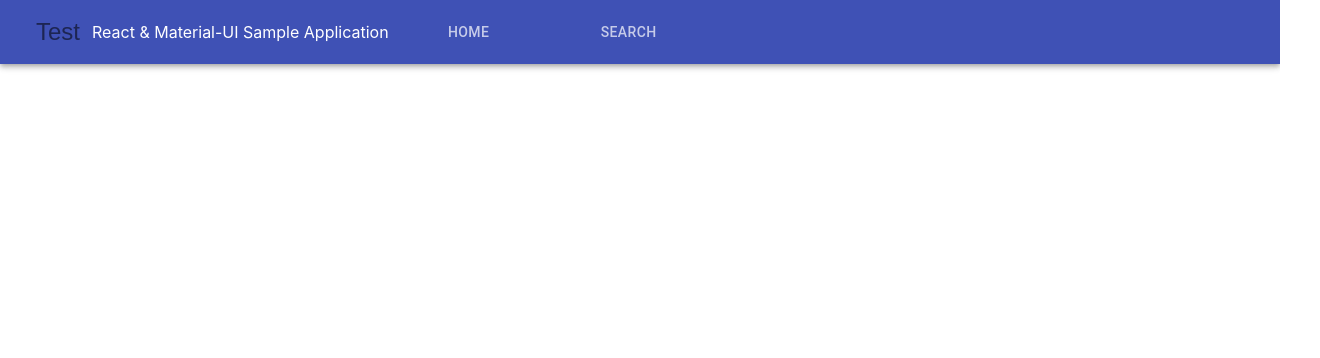
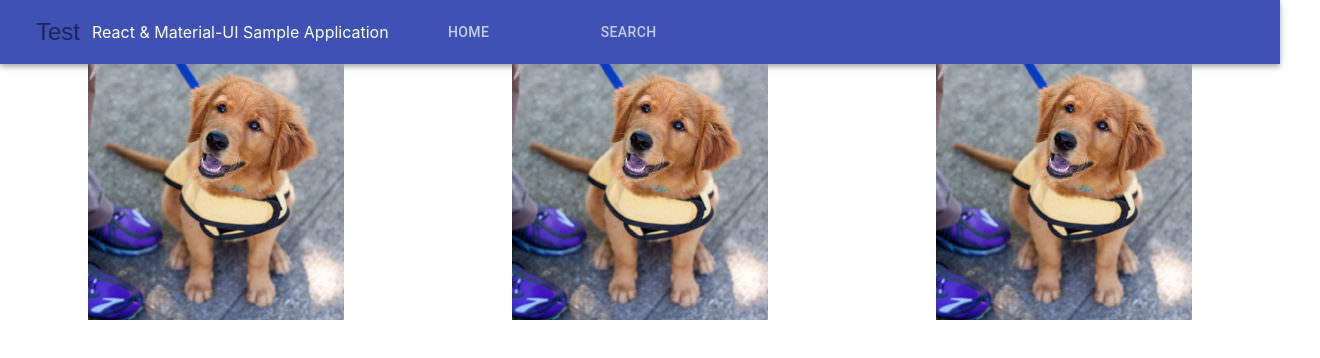
Before and after one commit to zachmkhan/Animal-Adoptions, a React (Create React App) app: page / in a window 1280 px wide. Shown: the top 358 px of the page, 1320 px wide, since content can reach past the window. Built offline with nearby package versions, Linux system fonts and the light colour scheme.

Commit message:
Initial image gallery on home dashboard

```diff
--- a/package.json
+++ b/package.json
@@ -3,6 +3,7 @@
   "version": "0.1.0",
   "private": true,
   "dependencies": {
+    "@material-ui/core": "^4.11.2",
     "@testing-library/jest-dom": "^5.11.9",
     "@testing-library/react": "^11.2.3",
     "@testing-library/user-event": "^12.6.0",
--- a/src/App.js
+++ b/src/App.js
@@ -1,11 +1,12 @@
-import logo from './logo.svg';
 import './App.css';
 import NavBar from './components/NavBar'
+import Gallery from './components/Gallery'
 
 function App() {
   return (
     <div className="App">
       <NavBar />
+      <Gallery />
     </div>
   );
 }
--- /dev/null
+++ b/src/components/Gallery.js
@@ -0,0 +1,23 @@
+import React from 'react'
+import Typography from '@material-ui/core/Typography'
+import Grid from '@material-ui/core/Grid'
+import test from '../testImg.jpg'
+
+const Gallery = () => {
+    return(
+        <div>
+            <Grid container spacing={10} direction="row" alignItems="center" justify="space-evenly">
+                <Grid item>
+                    <img src={test} />
+                </Grid>
+                <Grid item>
+                    <img src={test} />
+                </Grid>
+                <Grid item>
+                    <img src={test} />
+                </Grid>
+            </Grid>
+        </div>
+    )
+}
+export default Gallery;
```
Also changed, not shown: src/testImg.jpg (added).
